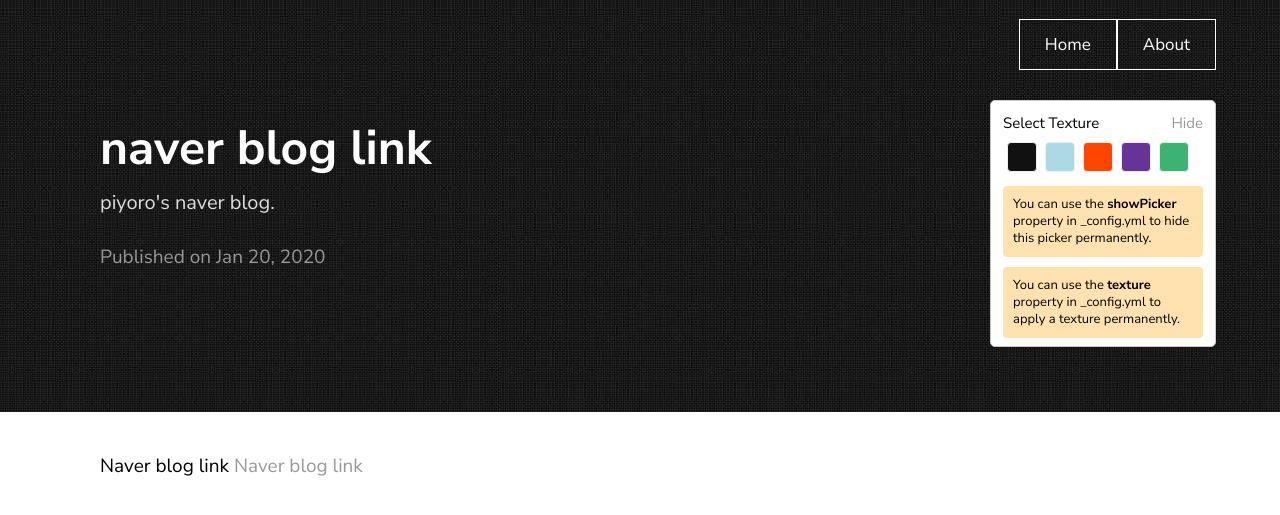
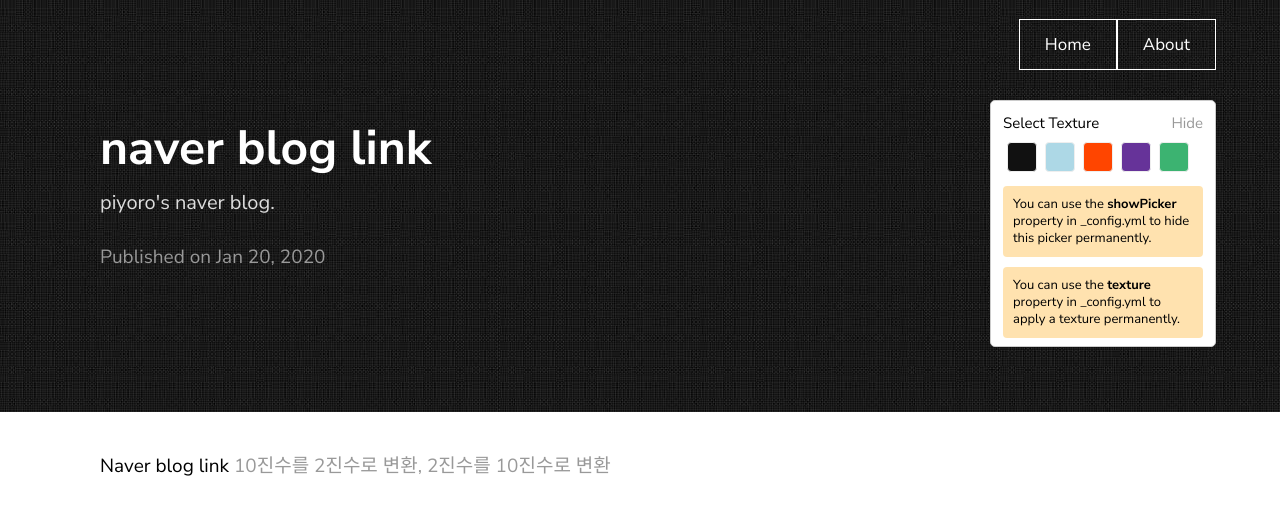
Before and after one commit to piyoro/piyoro.github.io, a Jekyll site: the page built from _posts/2019-05-21-blog-link.markdown, in a window 1280 px wide. Shown: the top 515 px of the page. Built offline with Jekyll 4.4.1, drawn with Linux system fonts in a browser that asks for light colours.

Commit message:
naver blog link modified

```diff
--- a/_posts/2019-05-21-blog-link.markdown
+++ b/_posts/2019-05-21-blog-link.markdown
@@ -5,4 +5,4 @@ description: piyoro's naver blog.
 date:   2020-01-21 03:07:36 +0530
 ---
 Naver blog link
-[Naver blog link](https://blog.naver.com/PostView.nhn?blogId=piyoro&logNo=221770535071&redirect=Dlog&widgetTypeCall=true&directAccess=false)
+[10진수를 2진수로 변환, 2진수를 10진수로 변환](https://blog.naver.com/PostView.nhn?blogId=piyoro&logNo=221770535071&redirect=Dlog&widgetTypeCall=true&directAccess=false)
```
